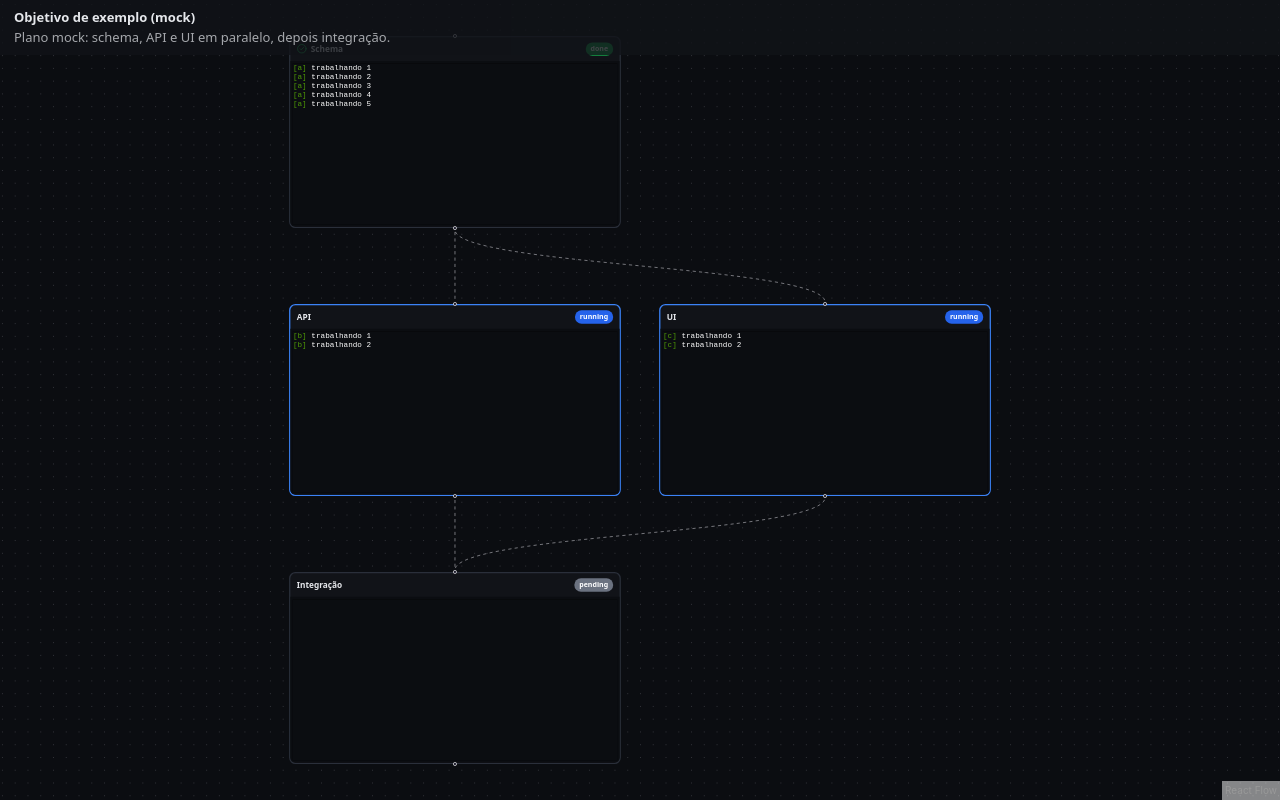
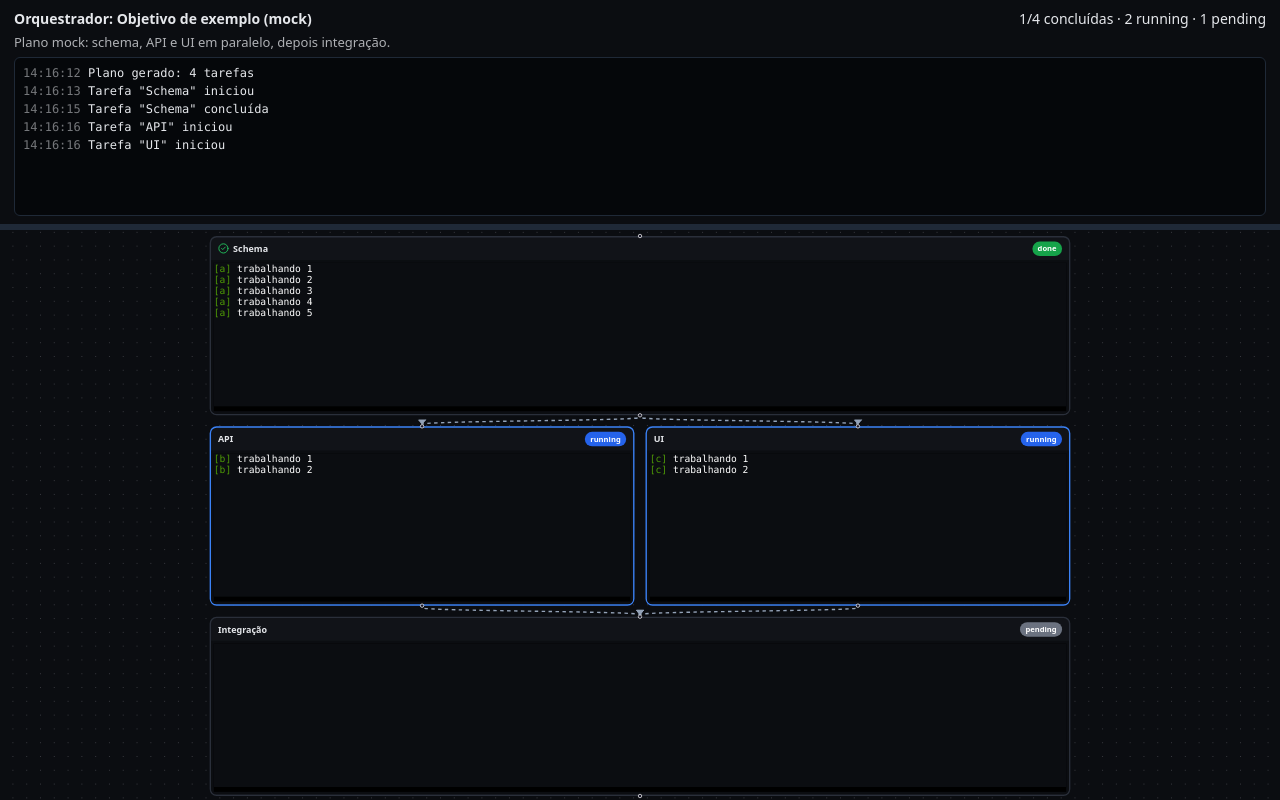
Before and after one commit to hugorochaffs/orquestrador, a React (Vite) app: page / in a window 1280 px wide. Built offline with nearby package versions, Linux system fonts and the light colour scheme.

Commit message:
feat: layout em tela cheia com painel do orquestrador e terminais grandes redimensionáveis

```diff
--- a/src/App.tsx
+++ b/src/App.tsx
@@ -1,19 +1,42 @@
-import { useEffect, useState } from "react";
-import { ReactFlow, Background, type Edge, type Node } from "@xyflow/react";
+import { useCallback, useEffect, useMemo, useRef, useState } from "react";
+import { ReactFlow, Background, type ReactFlowInstance } from "@xyflow/react";
+import "@xyflow/react/dist/style.css";
 import { api } from "./api";
 import TerminalNode from "./flow/TerminalNode";
-import { layoutPlan } from "./flow/layout";
+import { layoutPlan, type NodeInfo } from "./flow/layout";
 import { decode, pushOutput } from "./flow/store";
+import type { Plan, TaskStatus } from "./types";
 
 const nodeTypes = { terminal: TerminalNode };
+const hhmmss = () => new Date().toLocaleTimeString("pt-BR");
+const LABEL: Record<TaskStatus, string> = {
+  pending: "pendente", running: "iniciou", merging: "entrou em merging", resolving: "resolvendo conflito",
+  done: "concluída", failed: "falhou", needs_user: "precisa de você",
+};
 
 export default function App() {
   const [goal, setGoal] = useState("");
-  const [summary, setSummary] = useState("");
-  const [nodes, setNodes] = useState<Node[]>([]);
-  const [edges, setEdges] = useState<Edge[]>([]);
+  const [plan, setPlan] = useState<Plan | null>(null);
+  const [info, setInfo] = useState<Record<string, NodeInfo>>({});
+  const [collapsed, setCollapsed] = useState<Set<string>>(new Set());
+  const [log, setLog] = useState<{ t: string; m: string }[]>([]);
   const [error, setError] = useState<string | null>(null);
   const [loading, setLoading] = useState(true);
+  const [topPct, setTopPct] = useState(28);
+  const [area, setArea] = useState({ w: 1200, h: 600 });
+  const areaRef = useRef<HTMLDivElement>(null);
+  const rootRef = useRef<HTMLDivElement>(null);
+  const logRef = useRef<HTMLDivElement>(null);
+  const rf = useRef<ReactFlowInstance | null>(null);
+  const planRef = useRef<Plan | null>(null);
+  const userOpen = useRef<Set<string>>(new Set());
+  const addLog = useCallback((m: string) => setLog((l) => [...l, { t: hhmmss(), m }]), []);
+  const title = (id: string) => planRef.current?.tasks.find((t) => t.id === id)?.title ?? id;
+
+  const onToggle = useCallback((id: string) => {
+    userOpen.current.add(id);
+    setCollapsed((s) => { const n = new Set(s); if (n.has(id)) n.delete(id); else n.add(id); return n; });
+  }, []);
 
   useEffect(() => {
     let alive = true;
@@ -21,34 +44,95 @@ export default function App() {
     (async () => {
       const subs = await Promise.all([
         api.onPlanReady((p) => {
-          const l = layoutPlan(p);
-          setSummary(p.plan_summary); setNodes(l.nodes); setEdges(l.edges); setLoading(false);
+          planRef.current = p; setPlan(p); setLoading(false);
+          setInfo(Object.fromEntries(p.tasks.map((t) => [t.id, { status: "pending" as TaskStatus, ptyId: null }])));
+          addLog(`Plano gerado: ${p.tasks.length} tarefas`);
         }),
-        api.onTaskStatus((e) =>
-          setNodes((ns) => ns.map((n) => n.id === e.task_id
-            ? { ...n, data: { ...n.data, status: e.status, ptyId: e.pty_id ?? n.data.ptyId } } : n))),
+        api.onTaskStatus((e) => {
+          setInfo((m) => ({ ...m, [e.task_id]: { ...m[e.task_id], status: e.status, ptyId: e.pty_id ?? m[e.task_id]?.ptyId ?? null } }));
+          addLog(`Tarefa "${title(e.task_id)}" ${LABEL[e.status]}`);
+          if (e.status === "done") {
+            setTimeout(() => {
+              if (!userOpen.current.has(e.task_id)) setCollapsed((s) => new Set(s).add(e.task_id));
+            }, 3000);
+          } else {
+            setCollapsed((s) => { if (!s.has(e.task_id)) return s; const n = new Set(s); n.delete(e.task_id); return n; });
+          }
+        }),
         api.onPtyOutput((e) => pushOutput(e.task_id, decode(e.data))),
-        api.onPtyExit(() => {}),
+        api.onPtyExit((e) => {
+          addLog(`Terminal da tarefa "${title(e.task_id)}" encerrou (código ${e.code})`);
+          if (e.code !== 0) setInfo((m) => m[e.task_id] ? { ...m, [e.task_id]: { ...m[e.task_id], reason: `Processo encerrou com código ${e.code}` } } : m);
+        }),
       ]);
       if (!alive) { subs.forEach((u) => u()); return; }
       un.push(...subs);
       api.getSession().then((s) => setGoal(s.goal)).catch(() => {});
-      api.startRun().catch((e) => { setError(String(e)); setLoading(false); });
+      api.startRun().catch((e) => { setError(String(e)); setLoading(false); addLog(`Erro do planner: ${e}`); });
     })();
     return () => { alive = false; un.forEach((u) => u()); };
+  }, [addLog]);
+
+  useEffect(() => {
+    const el = areaRef.current; if (!el) return;
+    const ro = new ResizeObserver(() => setArea({ w: el.clientWidth, h: el.clientHeight }));
+    ro.observe(el);
+    return () => ro.disconnect();
   }, []);
 
+  useEffect(() => { logRef.current?.scrollTo(0, logRef.current.scrollHeight); }, [log]);
+
+  const { nodes, edges } = useMemo(
+    () => plan ? layoutPlan(plan, area, collapsed, info, onToggle) : { nodes: [], edges: [] },
+    [plan, area, collapsed, info, onToggle],
+  );
+  const geom = nodes.map((n) => `${n.id}:${n.position.x | 0},${n.position.y | 0},${n.style?.width},${n.style?.height}`).join("|");
+  useEffect(() => {
+    const t = setTimeout(() => rf.current?.fitView({ padding: 0.02, duration: 200, minZoom: 0.1 }), 30);
+    return () => clearTimeout(t);
+  }, [geom]);
+
+  const counts = useMemo(() => {
+    const c: Record<string, number> = {};
+    Object.values(info).forEach((i) => { c[i.status] = (c[i.status] ?? 0) + 1; });
+    return c;
+  }, [info]);
+  const total = plan?.tasks.length ?? 0;
+
+  const startDrag = (ev: React.MouseEvent) => {
+    ev.preventDefault();
+    const move = (e: MouseEvent) => {
+      const r = rootRef.current!.getBoundingClientRect();
+      setTopPct(Math.min(60, Math.max(12, ((e.clientY - r.top) / r.height) * 100)));
+    };
+    const up = () => { window.removeEventListener("mousemove", move); window.removeEventListener("mouseup", up); };
+    window.addEventListener("mousemove", move); window.addEventListener("mouseup", up);
+  };
+
   return (
-    <div style={{ width: "100vw", height: "100vh", background: "#0b0d11" }}>
-      <div style={{ position: "absolute", zIndex: 10, top: 0, left: 0, right: 0, padding: "8px 14px", color: "#e5e7eb", background: "#111318cc", fontFamily: "system-ui", fontSize: 13 }}>
-        <b>{goal}</b>
-        {summary && <div style={{ opacity: 0.7 }}>{summary}</div>}
-        {loading && !error && <div style={{ color: "#60a5fa" }}>Planejando tarefas…</div>}
-        {error && <div style={{ color: "#f87171" }}>Erro do planner: {error}</div>}
+    <div ref={rootRef} style={{ width: "100vw", height: "100vh", background: "#0b0d11", display: "flex", flexDirection: "column", color: "#e5e7eb", fontFamily: "system-ui" }}>
+      <div style={{ height: `${topPct}%`, flex: "none", display: "flex", flexDirection: "column", padding: "8px 14px", gap: 4, minHeight: 0 }}>
+        <div style={{ display: "flex", justifyContent: "space-between", gap: 12, fontSize: 14 }}>
+          <b>Orquestrador{goal ? `: ${goal}` : ""}</b>
+          <span style={{ whiteSpace: "nowrap" }}>
+            {counts.done ?? 0}/{total} concluídas
+            {(["running", "merging", "resolving", "needs_user", "failed", "pending"] as TaskStatus[]).filter((s) => counts[s]).map((s) => ` · ${counts[s]} ${s}`)}
+          </span>
+        </div>
+        {plan && <div style={{ opacity: 0.75, fontSize: 13 }}>{plan.plan_summary}</div>}
+        {loading && !error && <div style={{ color: "#60a5fa", fontSize: 13 }}>Planejando…</div>}
+        {error && <div style={{ color: "#f87171", fontSize: 13 }}>Erro do planner: {error}</div>}
+        <div ref={logRef} style={{ flex: 1, minHeight: 0, overflow: "auto", background: "#05070a", border: "1px solid #1f2937", borderRadius: 6, padding: "6px 8px", fontFamily: "ui-monospace, Menlo, Consolas, monospace", fontSize: 12 }}>
+          {log.map((l, i) => <div key={i}><span style={{ opacity: 0.5 }}>{l.t}</span> {l.m}</div>)}
+        </div>
       </div>
-      <ReactFlow nodes={nodes} edges={edges} nodeTypes={nodeTypes} fitView minZoom={0.1}>
-        <Background />
-      </ReactFlow>
+      <div onMouseDown={startDrag} style={{ height: 6, cursor: "row-resize", background: "#1f2937", flex: "none" }} />
+      <div ref={areaRef} style={{ flex: 1, minHeight: 0 }}>
+        <ReactFlow nodes={nodes} edges={edges} nodeTypes={nodeTypes} fitView minZoom={0.1} nodesDraggable={false}
+          onInit={(i) => { rf.current = i; }} proOptions={{ hideAttribution: true }}>
+          <Background />
+        </ReactFlow>
+      </div>
     </div>
   );
 }
--- a/src/flow/TerminalNode.tsx
+++ b/src/flow/TerminalNode.tsx
@@ -1,4 +1,4 @@
-import { useEffect, useRef, useState } from "react";
+import { useEffect, useRef } from "react";
 import { Handle, Position, type NodeProps } from "@xyflow/react";
 import { Terminal } from "@xterm/xterm";
 import { FitAddon } from "@xterm/addon-fit";
@@ -14,22 +14,15 @@ const COLORS: Record<TaskStatus, string> = {
 };
 
 export default function TerminalNode({ id, data }: NodeProps) {
-  const { title, status, ptyId } = data as { title: string; status: TaskStatus; ptyId: string | null };
+  const { title, status, ptyId, compact, onToggle, reason } = data as {
+    title: string; status: TaskStatus; ptyId: string | null; compact: boolean; onToggle: (id: string) => void; reason?: string;
+  };
   const host = useRef<HTMLDivElement>(null);
   const term = useRef<Terminal | null>(null);
   const pty = useRef<string | null>(null);
   pty.current = ptyId;
-  const [compact, setCompact] = useState(false);
-  const [userToggled, setUserToggled] = useState(false);
-
   useEffect(() => {
-    if (status !== "done" || userToggled) return;
-    const t = setTimeout(() => setCompact(true), 3000);
-    return () => clearTimeout(t);
-  }, [status, userToggled]);
-
-  useEffect(() => {
-    const t = new Terminal({ fontSize: 12, convertEol: true, theme: { background: "#0b0d11" } });
+    const t = new Terminal({ fontSize: 14, cursorBlink: true, fontFamily: "ui-monospace, Menlo, Consolas, monospace", convertEol: true, theme: { background: "#0b0d11" } });
     const f = new FitAddon();
     t.loadAddon(f);
     t.open(host.current!);
@@ -49,12 +42,10 @@ export default function TerminalNode({ id, data }: NodeProps) {
     if (ptyId && term.current) api.resizePty(ptyId, term.current.cols, term.current.rows);
   }, [ptyId]);
 
-  const toggle = () => { setUserToggled(true); setCompact((c) => !c); };
-
   return (
     <div className={`tnode ${status} ${compact ? "compact" : ""}`}>
       <Handle type="target" position={Position.Top} />
-      <div className="head" onClick={status === "done" ? toggle : undefined}>
+      <div className="head" onClick={status === "done" ? () => onToggle(id) : undefined}>
         <span style={{ display: "flex", gap: 6, alignItems: "center" }}>
           {status === "done" && <CheckCircle2 size={16} color="#22c55e" />}{title}
         </span>
@@ -67,7 +58,8 @@ export default function TerminalNode({ id, data }: NodeProps) {
           <button onClick={() => api.resolveConflict(id, "manual_done")}>Já resolvi</button>
         </div>
       )}
-      <div className="term nodrag nowheel" ref={host} />
+      {status === "failed" && <div className="reason">{reason || "Tarefa falhou"}</div>}
+      <div className="term nodrag nowheel" ref={host} onMouseDown={() => term.current?.focus()} />
       <Handle type="source" position={Position.Bottom} />
     </div>
   );
--- a/src/flow/flow.css
+++ b/src/flow/flow.css
@@ -1,13 +1,15 @@
-.tnode{width:520px;background:#111318;border:2px solid #2a2f3a;border-radius:10px;color:#e5e7eb;font-family:system-ui,sans-serif}
+.tnode{width:100%;height:100%;display:flex;flex-direction:column;background:#111318;border:2px solid #2a2f3a;border-radius:10px;color:#e5e7eb;font-family:system-ui,sans-serif;overflow:hidden;box-sizing:border-box}
 .tnode.failed{border-color:#ef4444}
 .tnode.needs_user{border-color:#f59e0b;box-shadow:0 0 14px #f59e0b88}
 .tnode.running,.tnode.merging,.tnode.resolving{border-color:#3b82f6}
-.tnode .head{display:flex;justify-content:space-between;align-items:center;gap:8px;padding:8px 10px;font-size:13px;font-weight:600}
+.tnode .head{display:flex;justify-content:space-between;align-items:center;gap:8px;padding:6px 10px;font-size:13px;font-weight:600;flex:none}
 .tnode .badge{font-size:11px;padding:2px 8px;border-radius:999px;color:#fff;white-space:nowrap}
-.tnode .term{height:260px;padding:4px;background:#0b0d11;border-radius:0 0 8px 8px}
-.tnode.compact{width:260px;border-color:#22c55e}
+.tnode .term{flex:1;min-height:0;padding:4px;background:#0b0d11}
+.tnode .term .xterm{height:100%}
+.tnode .reason{flex:none;background:#7f1d1d;color:#fecaca;font-size:12px;padding:4px 10px}
+.tnode.compact{border-color:#22c55e}
 .tnode.compact .head{cursor:pointer}
-.tnode.compact .term,.tnode.compact .actions{display:none}
-.tnode .actions{display:flex;gap:6px;padding:6px 10px}
+.tnode.compact .term,.tnode.compact .actions,.tnode.compact .reason{display:none}
+.tnode .actions{display:flex;gap:6px;padding:6px 10px;flex:none}
 .tnode .actions button{font-size:12px;padding:3px 8px;border-radius:6px;background:#1f2937;color:#e5e7eb;border:1px solid #374151;cursor:pointer}
 .tnode .actions button:hover{background:#374151}
--- a/src/flow/layout.ts
+++ b/src/flow/layout.ts
@@ -1,10 +1,21 @@
 import type { Edge, Node } from "@xyflow/react";
-import type { Plan } from "../types";
+import type { Plan, TaskStatus } from "../types";
 
-export const NODE_W = 520;
-export const NODE_H = 340;
+export const MIN_W = 420;
+export const MIN_H = 260;
+export const CW = 240; // card recolhido
+export const CH = 44;
+const GAP = 16;
 
-export function layoutPlan(plan: Plan): { nodes: Node[]; edges: Edge[] } {
+export interface NodeInfo { status: TaskStatus; ptyId: string | null; reason?: string }
+
+export function layoutPlan(
+  plan: Plan,
+  area: { w: number; h: number },
+  collapsed: Set<string>,
+  info: Record<string, NodeInfo>,
+  onToggle: (id: string) => void,
+): { nodes: Node[]; edges: Edge[] } {
   const byId = new Map(plan.tasks.map((t) => [t.id, t]));
   const level = new Map<string, number>();
   const lv = (id: string, seen: Set<string> = new Set()): number => {
@@ -16,20 +27,45 @@ export function layoutPlan(plan: Plan): { nodes: Node[]; edges: Edge[] } {
     level.set(id, l);
     return l;
   };
-  const rows = new Map<number, number>();
-  const nodes: Node[] = plan.tasks.map((t) => {
-    const l = lv(t.id);
-    const i = rows.get(l) ?? 0;
-    rows.set(l, i + 1);
-    return {
-      id: t.id,
-      type: "terminal",
-      position: { x: i * (NODE_W + 60), y: l * (NODE_H + 80) },
-      data: { title: t.title, status: "pending", ptyId: null },
-    };
+  const levels: string[][] = [];
+  plan.tasks.forEach((t) => { (levels[lv(t.id)] ??= []).push(t.id); });
+  const rows = levels.filter(Boolean);
+
+  const isC = (id: string) => collapsed.has(id);
+  const flex = rows.map((r) => r.some((id) => !isC(id)));
+  const fixedH = rows.reduce((a, _, i) => a + (flex[i] ? 0 : CH), 0);
+  const nFlex = flex.filter(Boolean).length;
+  const totalGap = GAP * (rows.length + 1);
+  const rowH = nFlex ? Math.max(MIN_H, (area.h - fixedH - totalGap) / nFlex) : 0;
+
+  const nodes: Node[] = [];
+  let y = GAP;
+  rows.forEach((r, i) => {
+    const h = flex[i] ? rowH : CH;
+    const nc = r.filter(isC).length;
+    const ne = r.length - nc;
+    const w = ne ? Math.max(MIN_W, (area.w - GAP * (r.length + 1) - nc * CW) / ne) : 0;
+    const total = r.reduce((a, id) => a + (isC(id) ? CW : w), 0) + GAP * (r.length - 1);
+    let x = Math.max(GAP, (area.w - total) / 2);
+    r.forEach((id) => {
+      const c = isC(id);
+      const nw = c ? CW : w;
+      const nh = c ? CH : h;
+      const inf = info[id] ?? { status: "pending" as TaskStatus, ptyId: null };
+      nodes.push({
+        id, type: "terminal", position: { x, y: c && flex[i] ? y + (h - CH) / 2 : y },
+        style: { width: nw, height: nh },
+        data: { title: byId.get(id)!.title, ...inf, compact: c, onToggle },
+      });
+      x += nw + GAP;
+    });
+    y += h + GAP;
   });
   const edges: Edge[] = plan.tasks.flatMap((t) =>
-    t.depends_on.map((d) => ({ id: `${d}->${t.id}`, source: d, target: t.id, animated: true })),
+    t.depends_on.filter((d) => byId.has(d)).map((d) => ({
+      id: `${d}->${t.id}`, source: d, target: t.id, animated: true,
+      style: { stroke: "#94a3b8", strokeWidth: 2 }, markerEnd: { type: "arrowclosed" as const, color: "#94a3b8" },
+    })),
   );
   return { nodes, edges };
 }
```
